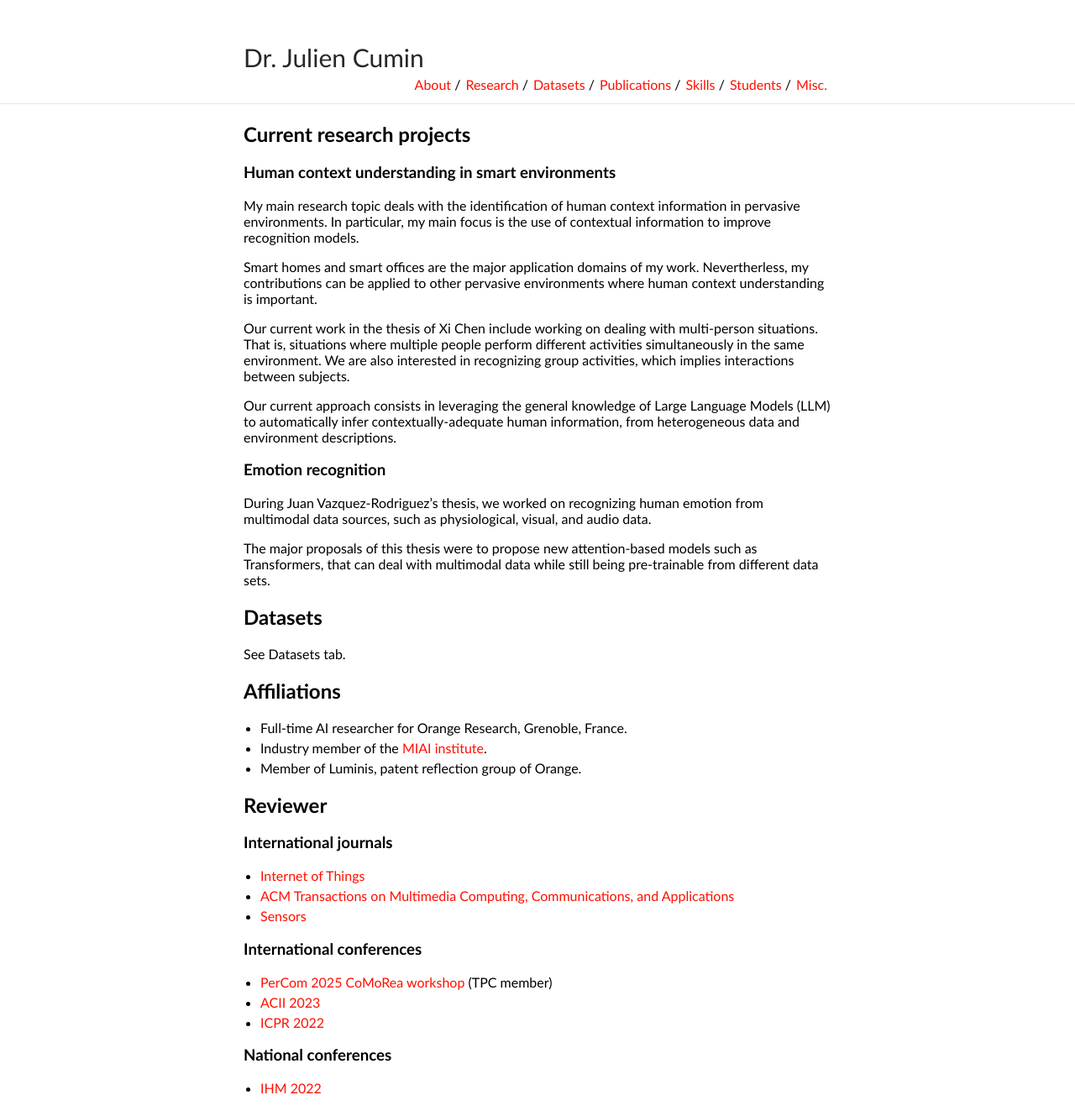
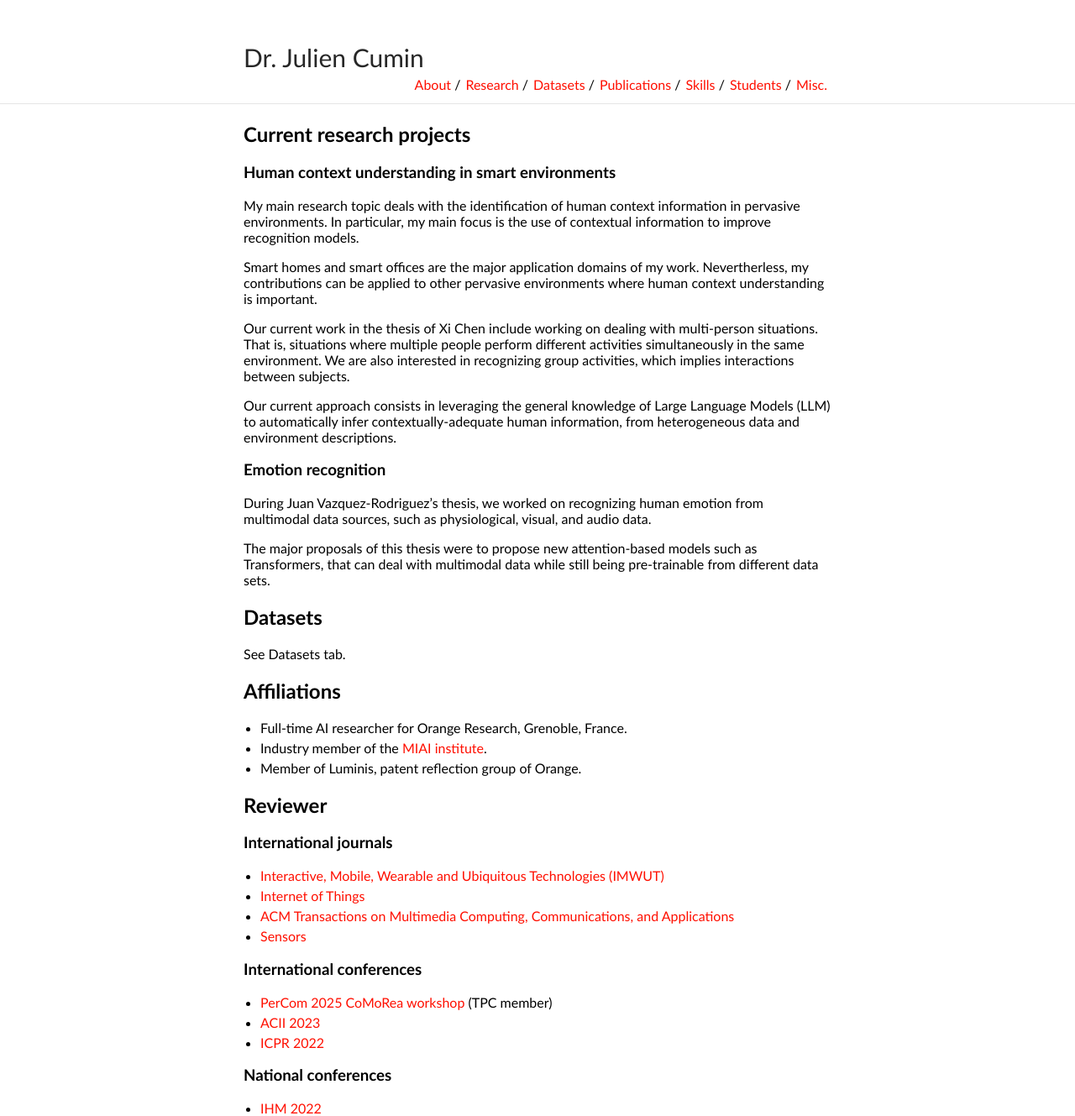
Before and after one commit to JCumin/jcumin.github.io, a Jekyll site: the page built from research.md, in a window 1280 px wide. Shown: the whole page at 84% size. Built offline with Jekyll 4.4.1, drawn with Linux system fonts in a browser that asks for light colours; our own code applies the rules of GitHub Pages for plain Markdown files; before the commit the page ends 1305 px from its top, so only the background shows below that.

Commit message:
Update research.md

```diff
--- a/research.md
+++ b/research.md
@@ -36,6 +36,7 @@ See Datasets tab.
 
 ### International journals
 
+- [Interactive, Mobile, Wearable and Ubiquitous Technologies (IMWUT)](https://dl.acm.org/journal/imwut)
 - [Internet of Things](https://www.sciencedirect.com/journal/internet-of-things)
 - [ACM Transactions on Multimedia Computing, Communications, and Applications](https://dl.acm.org/journal/tomm)
 - [Sensors](https://www.mdpi.com/journal/sensors)
```
